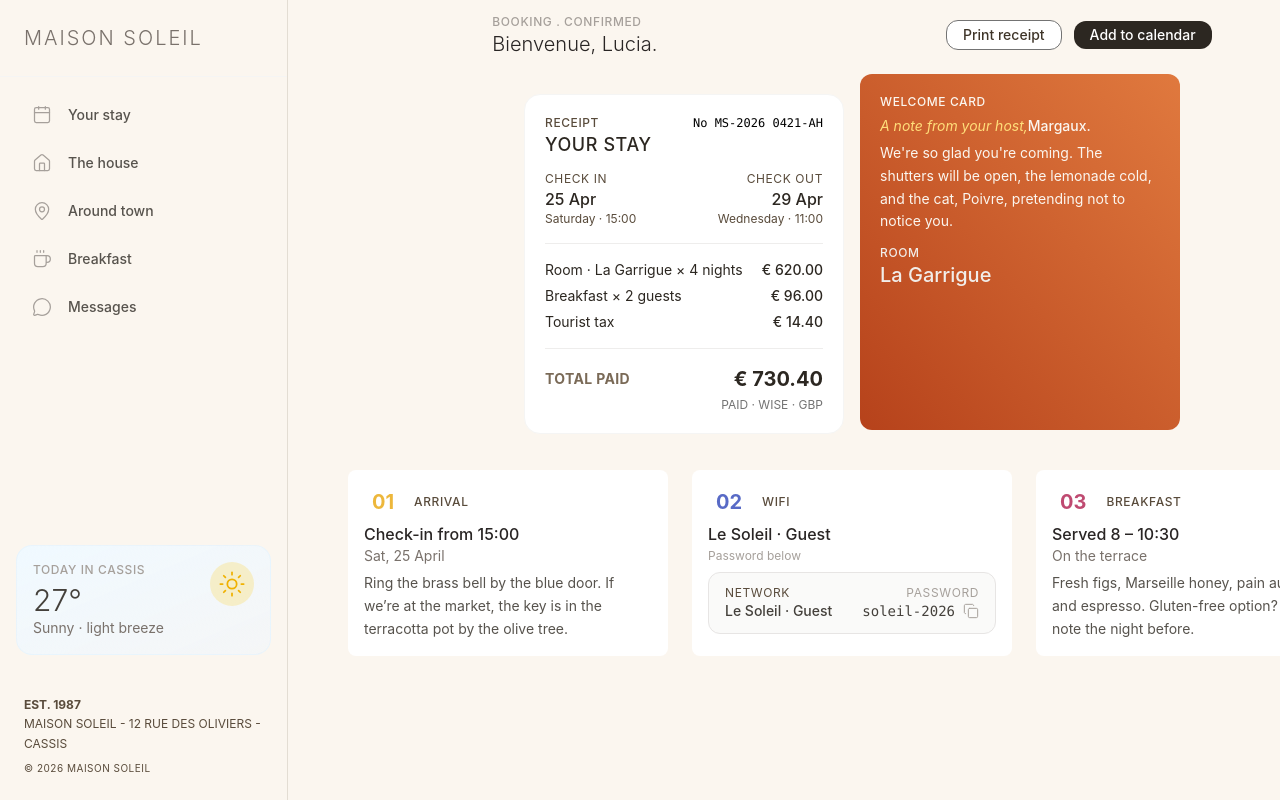
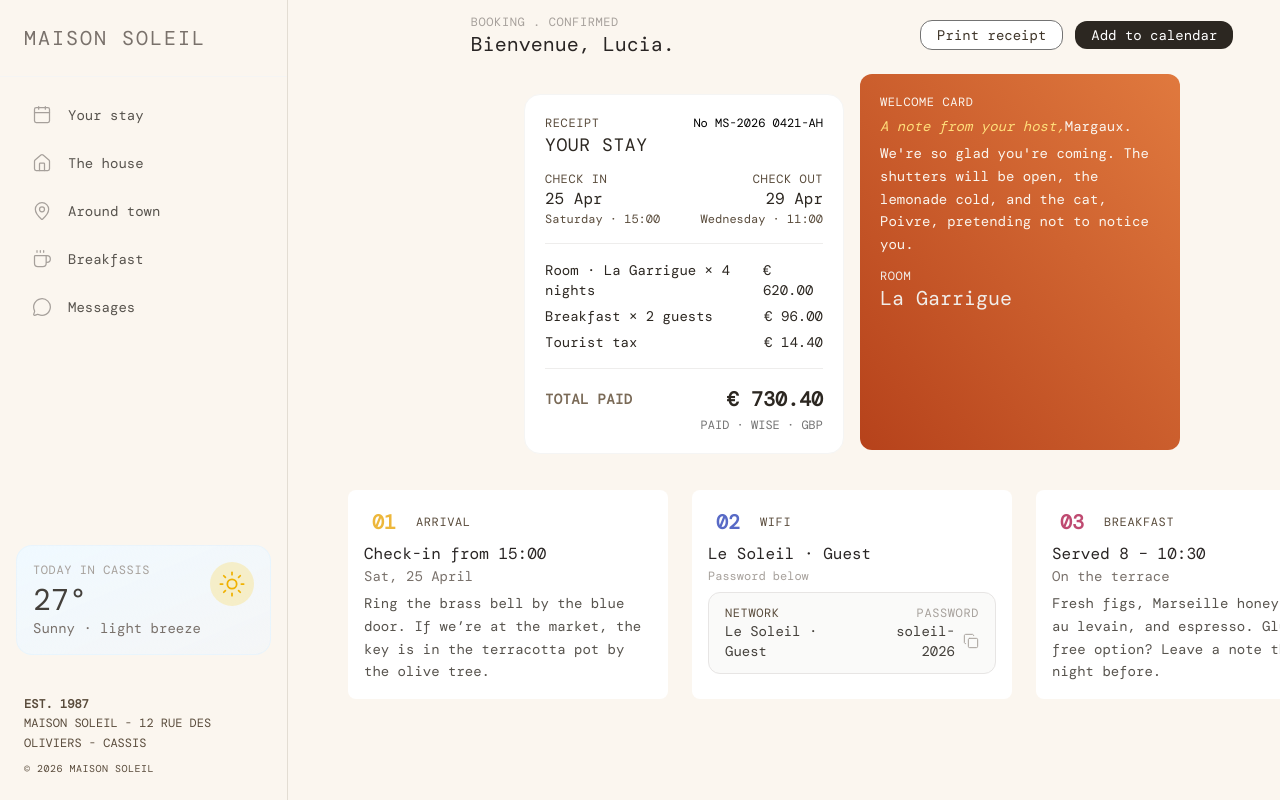
Before and after one commit to mmuneeb1000/hotel-booking-confirmation, a React (Vite) app: page / in a window 1280 px wide. Shown: the top 800 px of the page. Built offline with nearby package versions, Linux system fonts and the light colour scheme.

Commit message:
font family defined

```diff
--- a/src/index.css
+++ b/src/index.css
@@ -23,8 +23,31 @@
   --color-blue-500: hsl(230, 49%, 56%);
 
   --color-rose-500: hsl(340, 48%, 52%);
+
+  --font-heading: "Fraunces", serif;
+  --font-body: "DM Sans", sans-serif;
+  --font-mono: "DM Mono", monospace;
+}
+
+@font-face {
+  font-family: "Fraunces";
+  src: url(./assets/fonts/fraunces/Fraunces-VariableFont_SOFT\,WONK\,opsz\,wght.ttf)
+    format("truetype");
+}
+
+@font-face {
+  font-family: "DM Sans";
+  src: url(./assets/fonts/dm-sans/DMSans-VariableFont_opsz\,wght.ttf)
+    format("truetype");
+}
+
+@font-face {
+  font-family: "DM Mono";
+  src: url(./assets/fonts/dm-mono/DMMono-Regular.ttf) format("truetype");
 }
 
 body {
   background-color: var(--color-neutral-100);
+  font-family: "DM Mono", monospace;
+  font-size: 0.875rem;
 }
```
Also changed, not shown: 1 other file (tests, documents, lock files or other folders).
